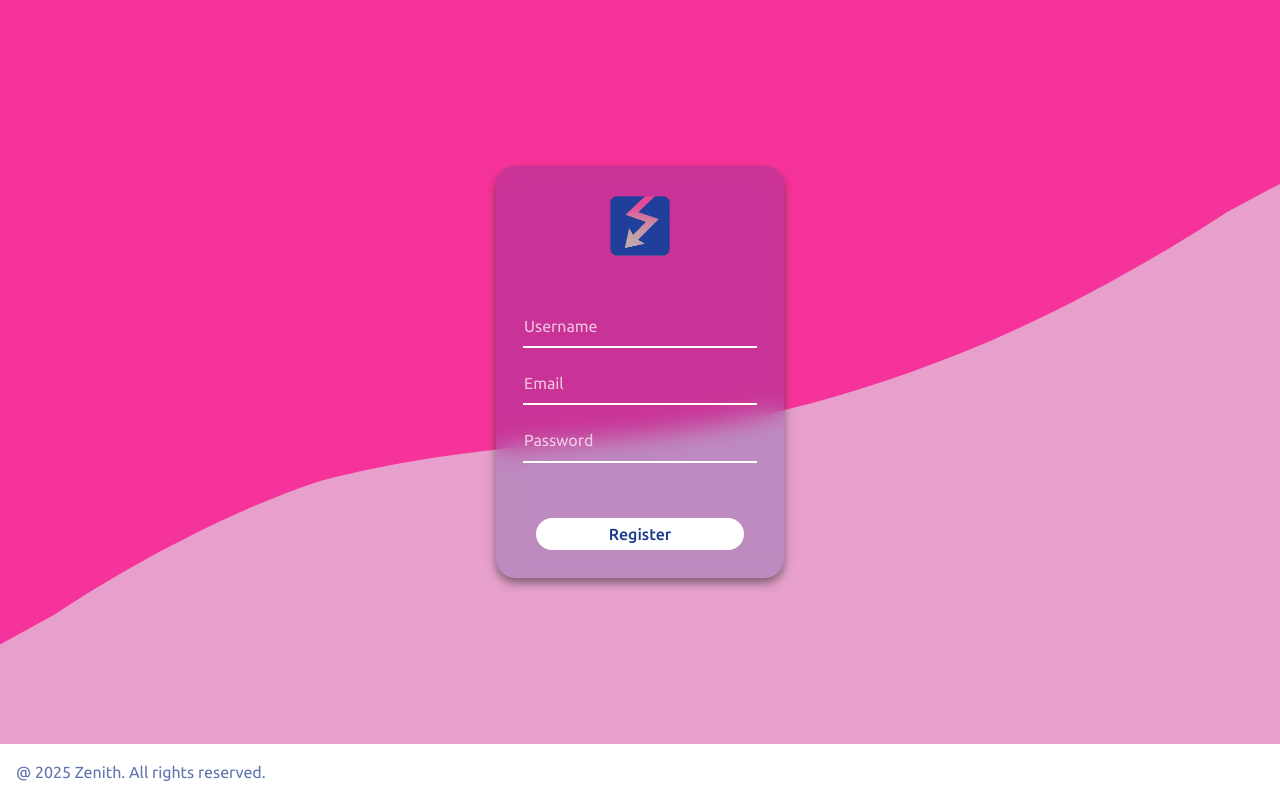
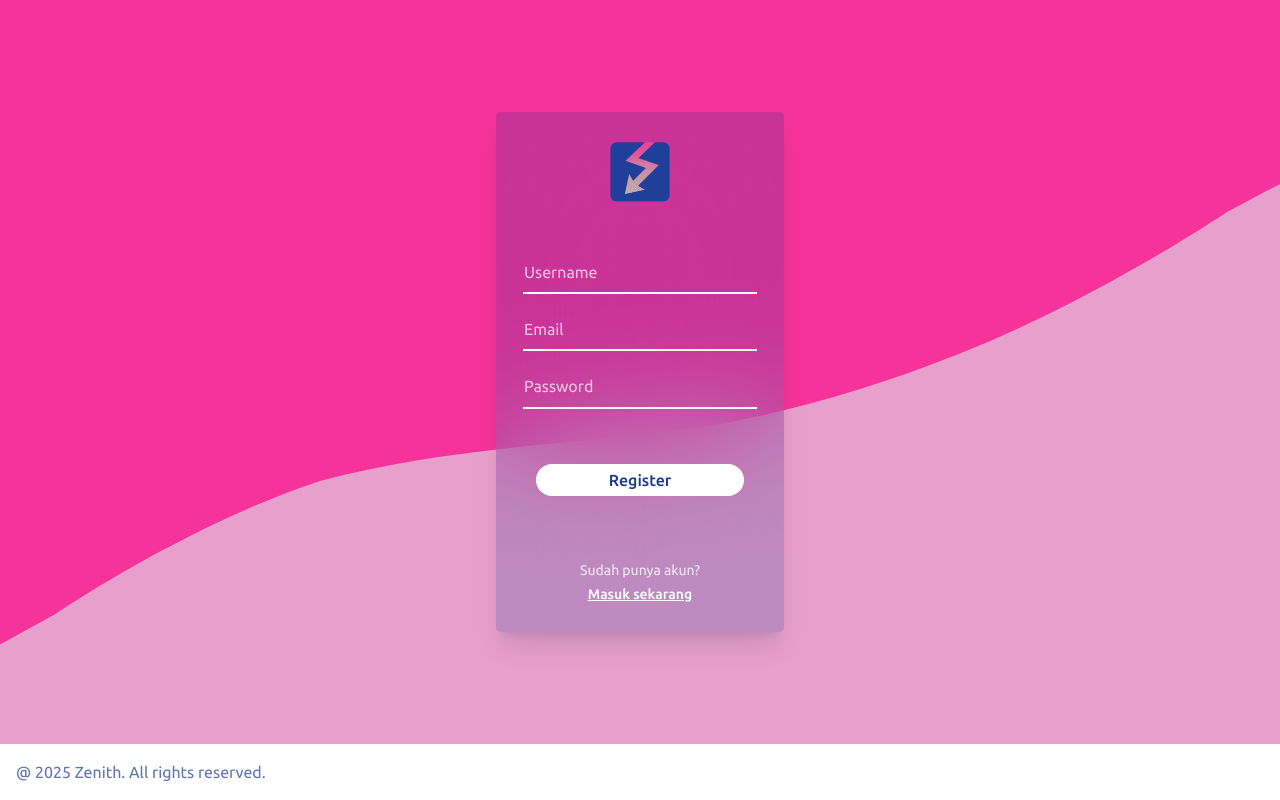
Before and after one commit to sirius-leaf/ZenithNew2, a Vue app in the folder frontend/: page /register in a window 1280 px wide. Built offline with nearby package versions, Linux system fonts and the light colour scheme.

Commit message:
Edit login & Register style

```diff
--- a/frontend/src/views/pages/Login.vue
+++ b/frontend/src/views/pages/Login.vue
@@ -30,11 +30,8 @@
     >
       <!-- Login Form Card -->
       <div
-        class="w-full max-w-[288px] sm:w-72 px-5 sm:px-7 py-6 sm:py-7 bg-blue-900/20 rounded-[20px] shadow-[0px_5px_10px_0px_rgba(53,51,51,0.60)] backdrop-blur-md"
+        class="w-full max-w-[288px] sm:w-72 px-5 sm:px-7 py-6 sm:py-7 bg-blue-900/20 rounded-[5px] shadow-xl backdrop-blur-3xl"
       >
-        <!-- =================================================================== -->
-        <!--   Form diubah sedikit untuk menangani submit dan error               -->
-        <!-- =================================================================== -->
         <form
           @submit.prevent="loginUser"
           class="w-full flex flex-col items-center gap-6 sm:gap-10"
@@ -77,9 +74,7 @@
             </div>
           </div>
 
-          <!-- =================================================================== -->
-          <!--   Menampilkan pesan error jika ada                                  -->
-          <!-- =================================================================== -->
+          <!-- Error Message -->
           <div
             v-if="errorMessage"
             class="w-full p-2.5 bg-red-200 text-red-800 rounded-md text-center text-xs sm:text-sm font-medium font-['Ubuntu']"
@@ -87,20 +82,29 @@
             {{ errorMessage }}
           </div>
 
-          <!-- =================================================================== -->
-          <!--   Tombol diubah untuk menampilkan loading state                     -->
-          <!-- =================================================================== -->
+          <!-- Submit Button -->
           <button
             type="submit"
             :disabled="isLoading"
             class="w-full max-w-[208px] h-8 px-8 sm:px-16 py-2 bg-white rounded-2xl flex justify-center items-center hover:bg-gray-100 transition-colors disabled:opacity-75 disabled:cursor-not-allowed"
           >
-            <span
-              class="text-blue-900 text-sm sm:text-base font-medium font-['Ubuntu']"
-            >
+            <span class="text-blue-900 text-sm sm:text-base font-medium font-['Ubuntu']">
               {{ isLoading ? "Loading..." : "Login" }}
             </span>
           </button>
+
+          <!-- Register Prompt: Text + Link on new line -->
+          <div class="mt-4 flex flex-col items-center gap-1">
+            <span class="text-white/80 text-xs sm:text-sm font-normal font-['Ubuntu']">
+              Belom punya akun?
+            </span>
+            <router-link
+              to="/register"
+              class="text-white text-xs sm:text-sm font-medium font-['Ubuntu'] underline hover:text-white/90 transition-colors"
+            >
+              Daftar sekarang
+            </router-link>
+          </div>
         </form>
       </div>
     </div>
@@ -116,77 +120,59 @@
   </div>
 </template>
 
-<!-- =================================================================== -->
-<!--   SCRIPT SETUP DIPERBARUI                                         -->
-<!-- =================================================================== -->
 <script setup>
 import zenith from "../../assets/zenith.png";
 import { ref } from "vue";
-import axios from "axios"; // <-- 1. Import axios
-import { useRouter } from "vue-router"; // <-- 2. (Opsional) Import router jika ingin redirect
+import axios from "axios";
+import { useRouter } from "vue-router";
 
-// (Opsional) Inisialisasi router
 const router = useRouter();
 
-// State untuk form
 const form = ref({
   email: "",
   password: "",
 });
 
-// --- 3. Tambahkan state untuk loading dan error ---
 const isLoading = ref(false);
 const errorMessage = ref(null);
 
-// --- 4. Ubah fungsi loginUser menjadi async dan panggil API ---
 const loginUser = async () => {
-  // Reset state
   isLoading.value = true;
   errorMessage.value = null;
 
   try {
-    // Kirim request ke API Laravel
     const response = await axios.post("http://127.0.0.1:8000/api/login", {
       email: form.value.email,
       password: form.value.password,
     });
 
-    // Jika berhasil:
     console.log("Login berhasil:", response.data);
 
-    // Simpan token di localStorage untuk request selanjutnya
+    // Simpan token
     localStorage.setItem("authToken", response.data.token);
-
     axios.defaults.headers.common[
       "Authorization"
     ] = `Bearer ${response.data.token}`;
 
-    //router.push("/"); // Redirect ke Landing Page
-    router.push("/dashboard"); // Redirect ke Dashboard
+    // Reset form
+    form.value = { email: "", password: "" };
 
-    // Ganti alert dengan pesan sukses (jika perlu) atau langsung redirect
-    // Di sini saya akan reset form-nya saja
-    form.value = { email: "", password: "" };
-    // Anda bisa tambahkan state 'successMessage' jika mau
+    // Redirect
+    router.push("/dashboard");
   } catch (error) {
-    // Jika gagal:
-    if (error.response && error.response.data) {
-      // Tampilkan pesan error dari API (cth: "Email atau password salah.")
+    if (error.response?.data?.message) {
       errorMessage.value = error.response.data.message;
     } else {
-      // Error jaringan atau server
       errorMessage.value = "Terjadi kesalahan koneksi. Coba lagi nanti.";
     }
     console.error("Login gagal:", error);
   } finally {
-    // Selesai (baik sukses atau gagal)
     isLoading.value = false;
   }
 };
 </script>
 
 <style scoped>
-/* Style autofill Anda sudah bagus, biarkan saja */
 input:-webkit-autofill,
 input:-webkit-autofill:hover,
 input:-webkit-autofill:focus {
--- a/frontend/src/views/pages/Register.vue
+++ b/frontend/src/views/pages/Register.vue
@@ -11,7 +11,7 @@
     <!-- Main Content - Flex grow untuk push footer ke bawah -->
     <div class="flex-1 flex items-center justify-center relative px-4 py-8 sm:py-0">
       <!-- Registration Form Card -->
-      <div class="w-full max-w-[288px] sm:w-72 px-5 sm:px-7 py-6 sm:py-7 bg-blue-900/20 rounded-[20px] shadow-[0px_5px_10px_0px_rgba(53,51,51,0.60)] backdrop-blur-md">
+      <div class="w-full max-w-[288px] sm:w-72 px-5 sm:px-7 py-6 sm:py-7 bg-blue-900/20 rounded-[5px] shadow-xl backdrop-blur-3xl">
         <form @submit.prevent="registerUser" class="w-full flex flex-col items-center gap-8 sm:gap-14">
           <!-- Logo/Avatar -->
           <img :src="zenith" alt="zenith" class="w-12 h-12 sm:w-16 sm:h-16 object-contain"/>
@@ -62,6 +62,19 @@
           >
             <span class="text-blue-900 text-sm sm:text-base font-medium font-['Ubuntu']">Register</span>
           </button>
+
+          <!-- Register Prompt: Text + Link on new line -->
+          <div class="mt-2 flex flex-col items-center gap-1">
+            <span class="text-white/80 text-xs sm:text-sm font-normal font-['Ubuntu']">
+              Sudah punya akun?
+            </span>
+            <router-link
+              to="/login"
+              class="text-white text-xs sm:text-sm font-medium font-['Ubuntu'] underline hover:text-white/90 transition-colors"
+            >
+              Masuk sekarang
+            </router-link>
+          </div>
         </form>
       </div>
     </div>
```
